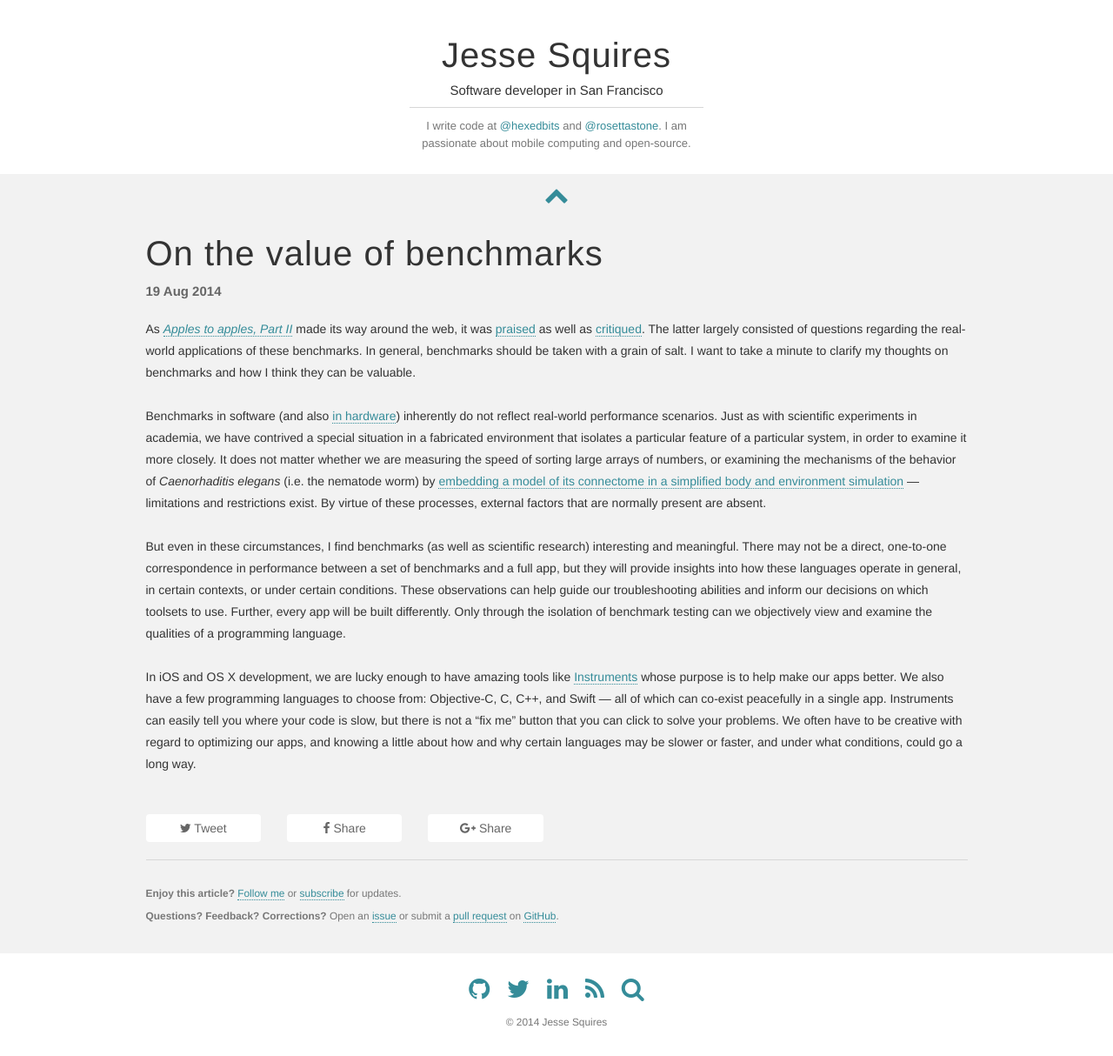
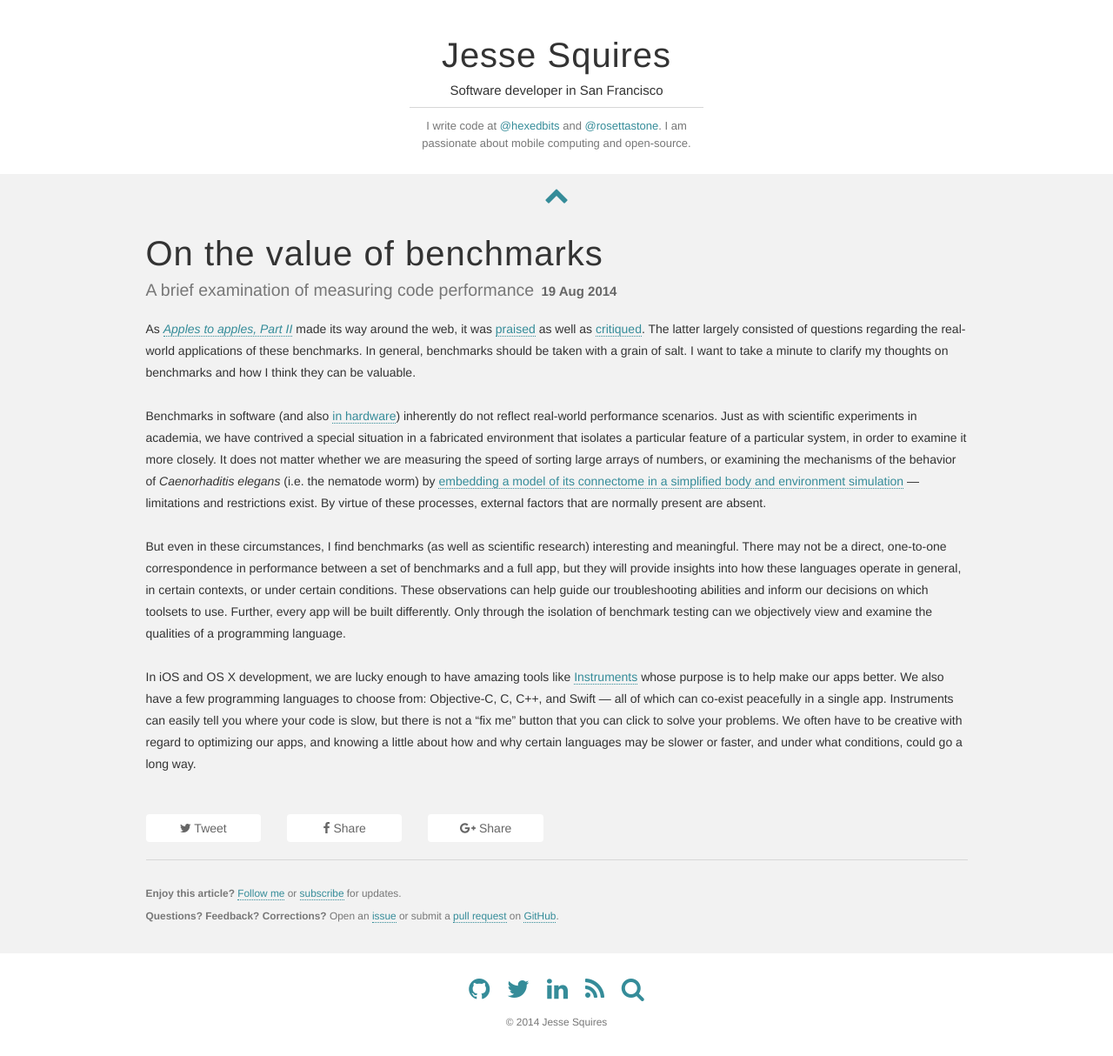
Before and after one commit to jessesquires/jessesquires.com, a Jekyll site: the page built from _posts/2014-08-19-on-the-value-of-benchmarks.md, in a window 1280 px wide. Shown: the whole page at 87% size. Built offline with Jekyll 4.4.1, drawn with Linux system fonts in a browser that asks for light colours; nearby versions of some CDN libraries; Markdown is read by kramdown in place of the engine named in the settings.

Commit message:
fix missing subtitle

```diff
--- a/_posts/2014-08-19-on-the-value-of-benchmarks.md
+++ b/_posts/2014-08-19-on-the-value-of-benchmarks.md
@@ -1,6 +1,7 @@
 ---
 layout: post
 title: On the value of benchmarks
+subtitle: A brief examination of measuring code performance
 ---
 
 As [*Apples to apples, Part II*]({{ site.url }}/apples-to-apples-part-two/) made its way around the web, it was [praised](https://twitter.com/SwiftLang/status/497057489766981632) as well as [critiqued](https://twitter.com/benpickering/status/497127012814041088). The latter largely consisted of questions regarding the real-world applications of these benchmarks. In general, benchmarks should be taken with a grain of salt. I want to take a minute to clarify my thoughts on benchmarks and how I think they can be valuable.<!--excerpt-->
```
